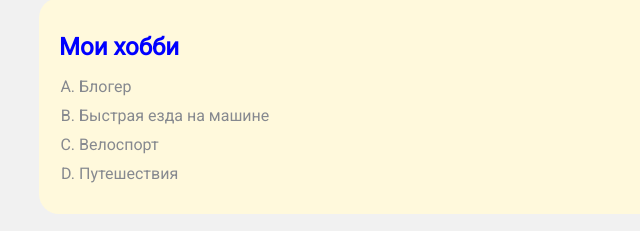
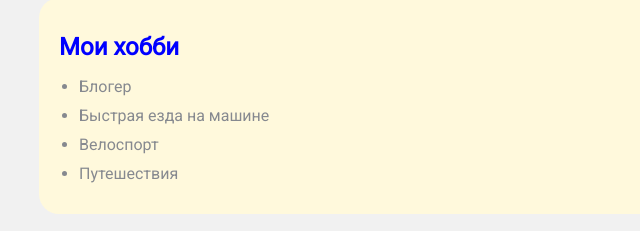
Before and after one commit to Nicken2020/cv, a plain HTML site: page index.html in a window 1280 px wide. Shown: the part 248-479 px from the top of the page, 127-767 px from the left. Drawn offline with Linux system fonts and the light colour scheme.

Commit message:
list-style-type

```diff
--- a/index.html
+++ b/index.html
@@ -25,7 +25,7 @@
 
       <div class="card bg-yellow">
         <h2>Мои хобби</h2>
-        <ol type="A" class="list">
+        <ol class="list">
           <li>Блогер</li>
           <li>Быстрая езда на машине</li>
           <li>Велоспорт</li>
--- a/styles.css
+++ b/styles.css
@@ -102,6 +102,7 @@ h2 {
 
 .list {
   padding: 0px 20px;
+  list-style-type: disc;
 }
 
 .list li {
```
